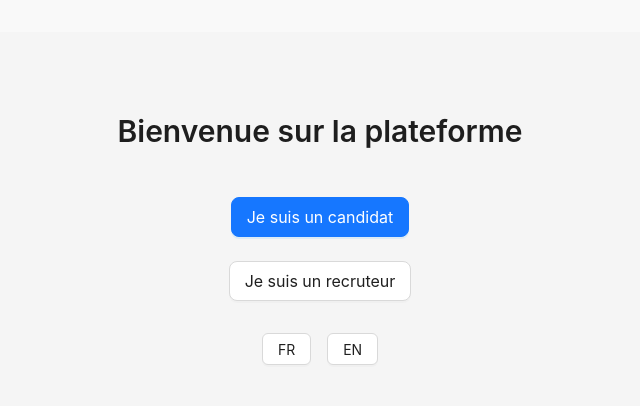
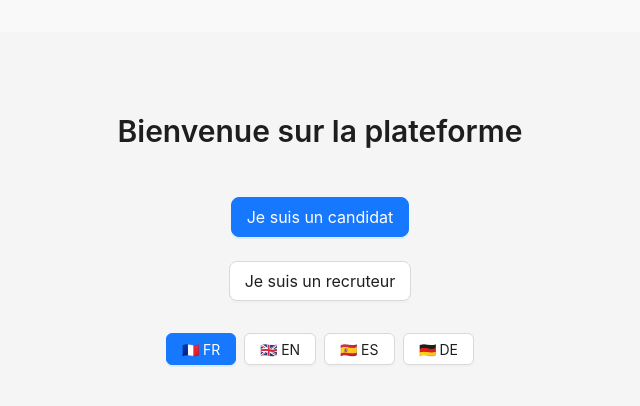
Before and after one commit to WailsCarton/candidate-platform, a Next.js app: page / in a window 1280 px wide. Shown: the top 406 px of the page, without its empty margins (320-960 px from the left). Built offline with nearby package versions, Linux system fonts and the light colour scheme.

Commit message:
ajout de nouveau langues

```diff
--- a/src/components/LanguageSwitcher.js
+++ b/src/components/LanguageSwitcher.js
@@ -2,20 +2,31 @@
 
 import '@/i18n';
 import { useTranslation } from 'react-i18next';
-import { Button } from 'antd';
+import { Button, Space } from 'antd';
+
+const languages = [
+  { code: 'fr', label: 'FR', flag: '🇫🇷' },
+  { code: 'en', label: 'EN', flag: '🇬🇧' },
+  { code: 'es', label: 'ES', flag: '🇪🇸' },
+  { code: 'de', label: 'DE', flag: '🇩🇪' }
+];
 
 export default function LanguageSwitcher() {
-    const { i18n } = useTranslation();
+  const { i18n } = useTranslation();
 
   return (
-
     <div style={{ marginTop: '2rem' }}>
-        <Button onClick={() => i18n.changeLanguage('fr')} style={{ marginRight: '1rem' }}>
-          FR
-        </Button>
-        <Button onClick={() => i18n.changeLanguage('en')}>
-          EN
-        </Button>
-      </div>
+      <Space>
+        {languages.map(({ code, label, flag }) => (
+          <Button
+            key={code}
+            onClick={() => i18n.changeLanguage(code)}
+            type={i18n.language === code ? 'primary' : 'default'}
+          >
+            {flag} {label}
+          </Button>
+        ))}
+      </Space>
+    </div>
   );
 }
--- /dev/null
+++ b/src/i18n/de.json
@@ -0,0 +1,26 @@
+{
+    "site_title": "Bewerbungsplattform",
+    "title": "Kandidaten-Plattform",
+    "title_home": "Willkommen auf der Plattform",
+    "btn_candidate": "Ich bin ein Kandidat",
+    "btn_recruiter": "Ich bin ein Recruiter",
+
+    "candidate_form_title": "Bewerbungsformular",
+    "welcome_candidate_page": "Willkommen auf der Kandidatenseite.",
+    "label_nom": "Nachname",
+    "label_prenom": "Vorname",
+    "label_email": "E-Mail",
+    "label_competences": "Fähigkeiten",
+    "label_cv": "Lebenslauf (PDF)",
+    "label_lettre": "Motivationsschreiben (PDF)",
+    "submit_button": "Bewerbung absenden",
+    "upload_button": "Datei auswählen",
+    "success_message": "Kandidat erfolgreich registriert!",
+
+    "recruiter_list_title": "Liste der Kandidaten",
+    "no_candidates": "Derzeit keine registrierten Kandidaten.",
+    "details_title": "Kandidatendetails",
+    "label_cv_name": "Lebenslauf",
+    "label_lettre_name": "Motivationsschreiben",
+    "not_found": "Kandidat nicht gefunden."
+  }
--- a/src/i18n/en.json
+++ b/src/i18n/en.json
@@ -1,4 +1,5 @@
 {
+  "site_title": "Application Platform",
   "title_home": "Welcome to the platform",
   "btn_candidate": "I am a candidate",
   "btn_recruiter": "I am a recruiter",
--- /dev/null
+++ b/src/i18n/es.json
@@ -0,0 +1,26 @@
+{
+    "site_title": "Plataforma de candidatura",
+    "title": "Candidate-Plataforma",
+    "title_home": "Bienvenido a la plataforma",
+    "btn_candidate": "Soy un candidato",
+    "btn_recruiter": "Soy un reclutador",
+
+    "candidate_form_title": "Formulario de candidatura",
+    "welcome_candidate_page": "Bienvenido a la página para candidatos.",
+    "label_nom": "Apellido",
+    "label_prenom": "Nombre",
+    "label_email": "Correo electrónico",
+    "label_competences": "Competencias",
+    "label_cv": "CV (PDF)",
+    "label_lettre": "Carta de motivación (PDF)",
+    "submit_button": "Enviar candidatura",
+    "upload_button": "Elegir un archivo",
+    "success_message": "¡Candidato registrado con éxito!",
+
+    "recruiter_list_title": "Lista de candidatos",
+    "no_candidates": "No hay candidatos registrados por el momento.",
+    "details_title": "Detalles del candidato",
+    "label_cv_name": "CV",
+    "label_lettre_name": "Carta de motivación",
+    "not_found": "Candidato no encontrado."
+  }
--- a/src/i18n/fr.json
+++ b/src/i18n/fr.json
@@ -1,4 +1,6 @@
 {
+  "site_title": "Plateforme de candidature",
+  "title": "Candidate-Plateforme",
   "title_home": "Bienvenue sur la plateforme",
   "btn_candidate": "Je suis un candidat",
   "btn_recruiter": "Je suis un recruteur",
--- a/src/i18n/index.js
+++ b/src/i18n/index.js
@@ -3,16 +3,25 @@
 import i18n from 'i18next';
 import { initReactI18next } from 'react-i18next';
 
+// 📦 Centralise les langues ici
 import fr from './fr.json';
 import en from './en.json';
+import es from './es.json'; // ← si tu ajoutes plus tard
+import de from './de.json';
 
-i18n.use(initReactI18next).init({
-  resources: {
+const resources = {
   fr: { translation: fr },
   en: { translation: en },
-  },
-  lng: 'fr',
-  fallbackLng: 'en',
+  es: { translation: es }, // facultatif
+  de: { translation: de }  // facultatif
+};
+
+i18n
+  .use(initReactI18next)
+  .init({
+    resources,
+    lng: 'fr',          // langue par défaut
+    fallbackLng: 'en',  // langue de secours
     interpolation: {
       escapeValue: false,
     },
```
Lines whose indentation alone changed are shown as unchanged.
